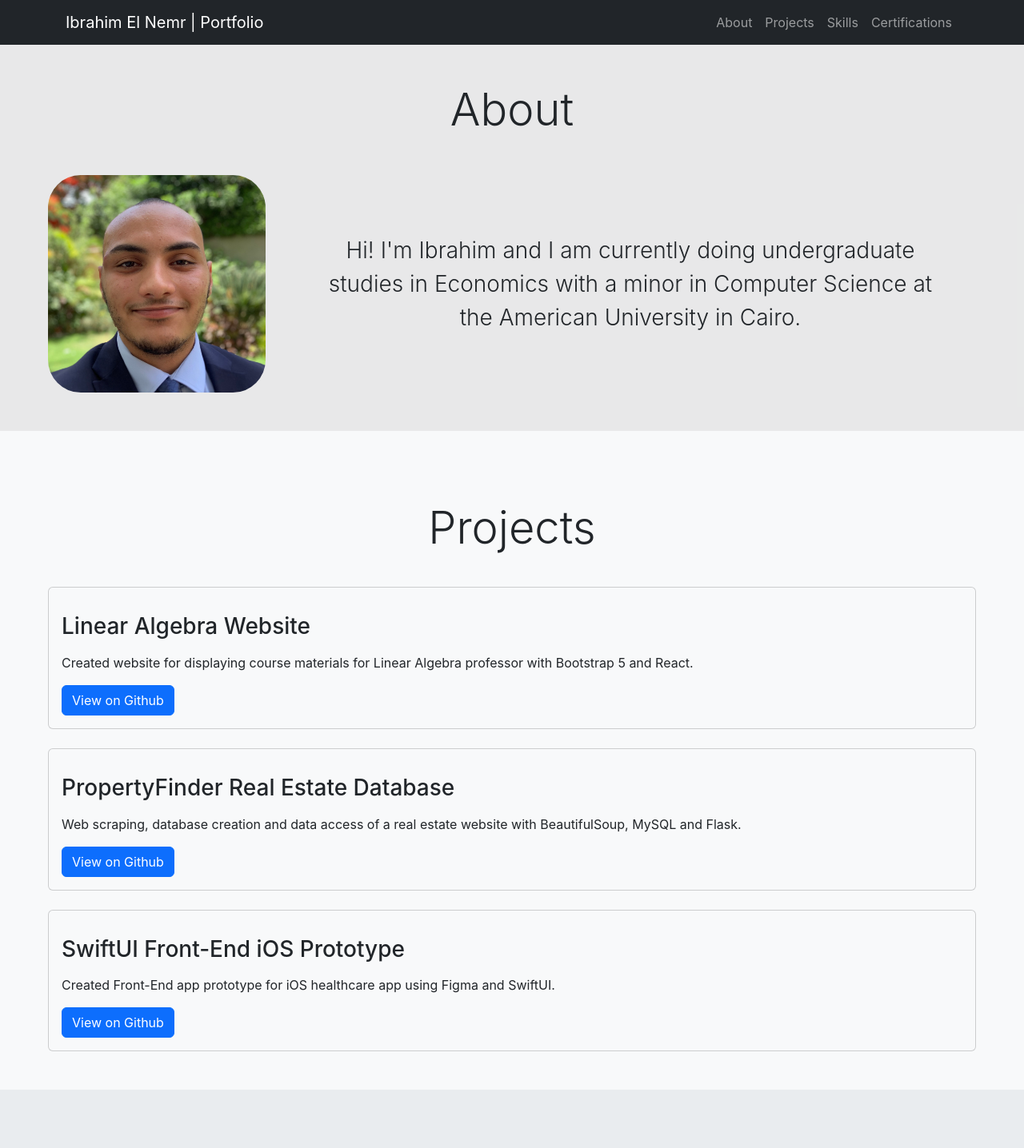
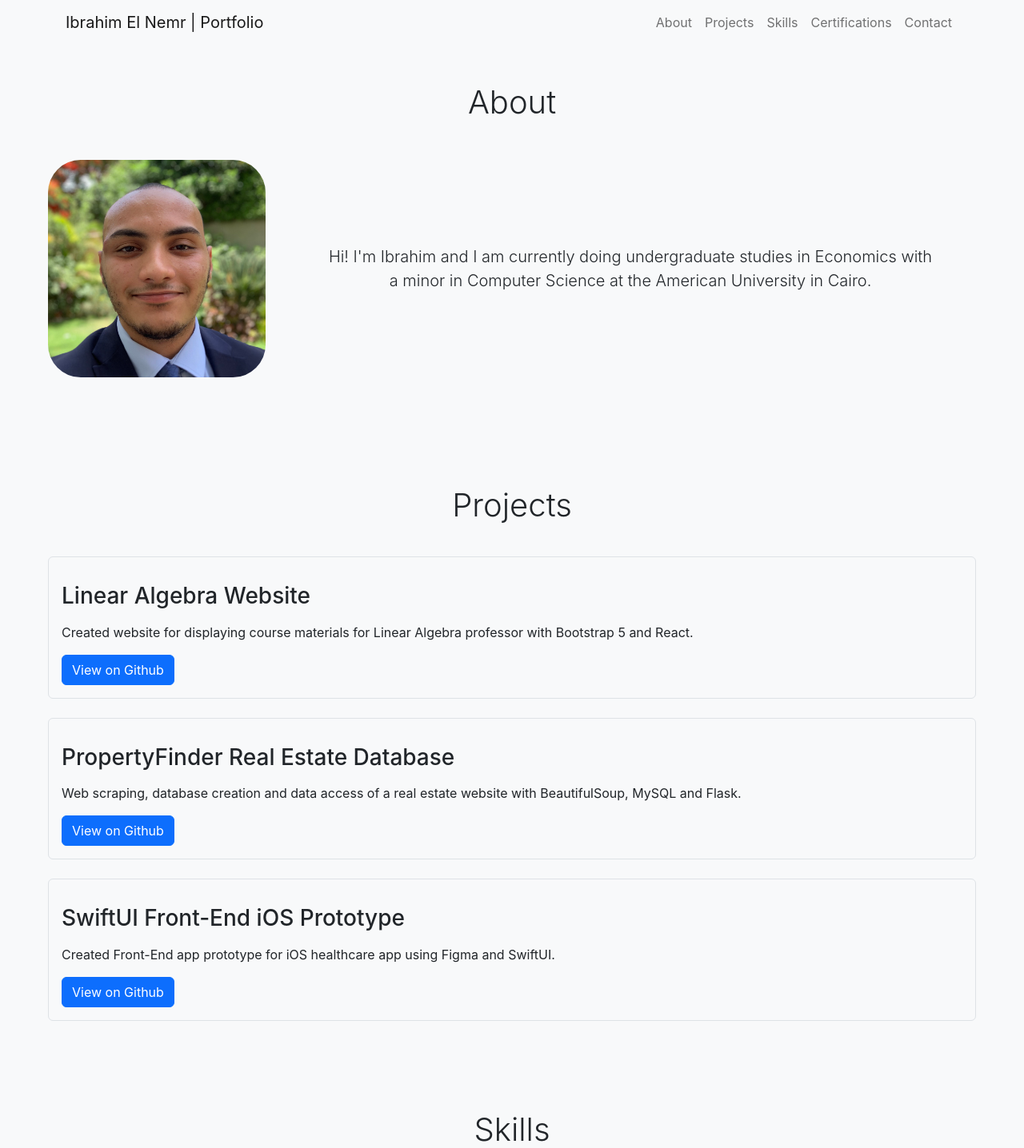
Before and after one commit to ibrahimelnemr/portfolio, a React (Create React App) app: page / in a window 1280 px wide. Shown: the top 1436 px of the page at 80% size. Built offline with nearby package versions, Linux system fonts and the light colour scheme.

Commit message:
improve styling and add contact

```diff
--- a/src/App.css
+++ b/src/App.css
@@ -1,5 +1,50 @@
 .App {
   text-align: center;
+}
+
+.profile-img {
+  max-width: 75%;
+  height: auto;
+}
+
+.card {
+  border: none;
+  transition: transform 0.2s;
+}
+
+.contact-logo {
+  max-width: 50px;
+  width: 100%;
+  max-height: auto;
+  margin: 10px;
+}
+
+.card:hover {
+  background-color: rgb(233, 236, 239) !important;
+  transform: scale(1.05);
+}
+
+.nav-item {
+  display: inline-block;
+  position: relative;
+}
+
+.nav-item:after {
+  content: "";
+  position: absolute;
+  width: 100%;
+  transform: scaleX(0);
+  height: 2px;
+  bottom: 0;
+  left: 0;
+  background-color: #282c34;
+  transform-origin: bottom right;
+  transition: transform 0.25s ease-out;
+}
+
+.nav-item:hover:after {
+  transform: scaleX(1);
+  transform-origin: bottom left;
 }
 
 .logo {
@@ -9,11 +54,17 @@
   margin: 10px;
 }
 
-#about, #projects, #skills, #certifications, #resume {
+#about,
+#projects,
+#skills,
+#certifications,
+#resume {
   min-height: 40vh;
 }
 
-#about, #skills, #resume {
+#about,
+#skills,
+#resume {
   /* background-color: #E9ECEF; */
   background-color: rgb(233, 236, 239);
 }
--- a/src/components/About.js
+++ b/src/components/About.js
@@ -4,10 +4,10 @@ function About()
 {
 return(
 <>
-<div class="row bg-dark bg-opacity-10 p-5 m-0">
+<div class="row bg-light p-5 m-0">
 
     <div className="col-12 pb-5">
-        <div class="text-center display-4">
+        <div class="text-center display-6">
             About
         </div>
     </div>
@@ -16,7 +16,7 @@ return(
         <img src={profileImg} class="img-fluid" Style="border-radius: 15%;" alt="logo" />
     </div>
 
-    <div class="col-12 d-flex my-auto col-lg-9 fs-3 d-flex text-center">
+    <div class="col-12 d-flex my-auto col-lg-9 fs-5 d-flex text-center">
         <div className="m-5 fw-light">
 
                 Hi! I'm Ibrahim and I am currently doing undergraduate studies in Economics with a minor in Computer Science at the American University in Cairo.
--- a/src/components/Certifications.js
+++ b/src/components/Certifications.js
@@ -6,13 +6,13 @@ return(
 <>
 <div id="certifications" class="row p-5 m-0 bg-light g-4">
     <div class="col-12">
-        <div class="text-center p-2 m-2 display-4">
+        <div class="text-center p-2 m-2 display-6">
             Certifications
         </div>
     </div>
 
     <div class="col-12">
-      <div class="card bg-light text-dark">
+      <div class="card border bg-light text-dark">
         <div class="card-body">
           <div class="h1 mb-3">
           </div>
@@ -37,7 +37,7 @@ return(
 
 
     <div class="col-12">
-      <div class="card bg-light text-dark">
+      <div class="card border bg-light text-dark">
         <div class="card-body">
           <div class="h1 mb-3"></div>
           <h3 class="card-title mb-3">
--- a/src/components/Contact.js
+++ b/src/components/Contact.js
@@ -3,30 +3,49 @@ import github_logo from '../images/github.png'
 import github_logo2 from '../images/github2.png'
 import linkedin_logo from '../images/linkedin.png'
 
-function Contact() {
+function Contact()
+{
 
-return(
+    return (
 
         <>
-<div id="contact" class="row m-0  bg-dark bg-opacity-75 text-light">
+            <div id="contact" class="row m-0  bg-light bg-opacity-75 text-dark d-flex align-items-center">
                 <div class="col-12">
-        <div class="text-center p-2 m-2 display-4">
-            Get in Touch
+                    <div class="text-center p-2 mb-5 m-2 display-6">
+                        Contact
                     </div>
                 </div>
-    <div class="col-12">
-        <div class="p-2 m-2 lead fs-3">
+
+                <div class="col-3 text-center d-flex align-items-center justify-content-center">
 
                 </div>
+
+                <div class="col-3 text-center d-flex align-items-center justify-content-center">
+                    <a href="https://github.com/ibrahimelnemr/">
+                        <img class="img-fluid contact-logo" src={ linkedin_logo } alt="" />
+                    </a>
                 </div>
-    <div class="col-6 text-center">
-        <img class="img-fluid logo" src={linkedin_logo} alt="" />
+
+                <div class="col-3 text-center d-flex align-items-center justify-content-center">
+                    <a href="https://github.com/ibrahimelnemr/">
+                        <img class="img-fluid contact-logo" src={ github_logo2 } alt="" />
+                    </a>
                 </div>
-    <div class="col-6 text-center">
-        <img class="img-fluid logo" src={github_logo2} alt="" />
+
+                <div class="col-3 text-center d-flex align-items-center justify-content-center"></div>
+
+                <div class="col-12">
+                    <div class="text-center p-2 mb-5 m-2 fs-4 fw-light">
+                        I am currently searching for opportunities in full-stack or back-end development. If you'd like to get in touch, feel free to connect on Github or Linkedin!
+                        <br />
+                        <br />
+                        You can also reach me via email at <a href="mailto:ibrahimelnemr@aucegypt.edu">ibrahimelnemr@aucegypt.edu</a>.
                     </div>
 
 
+                </div>
+
+                <div class="col-12 mb-4"></div>
             </div>
 
 
--- a/src/components/Main.js
+++ b/src/components/Main.js
@@ -18,7 +18,7 @@ return(
     <Certifications/>
 
     {/* <Resume/>*/}
-    {/* <Contact/>  */}
+    <Contact/>
     {/* <Footer/> */}
 
   </main>
--- a/src/components/Navbar.js
+++ b/src/components/Navbar.js
@@ -5,9 +5,9 @@ function Navbar () {
         <>
 <div class="row p-0 m-0">
 
-<nav className="navbar navbar-expand-lg bg-dark navbar-dark">
+<nav className="navbar navbar-expand-lg bg-light navbar-light">
   <div className="container">
-    <a href="#" className="navbar-brand">
+    <a href="#" className="navbar-brand nav-item">
     Ibrahim El Nemr | Portfolio
     </a>
 
@@ -24,29 +24,36 @@ function Navbar () {
 
         {/* About */}
         <li className="nav-item">
-          <a href="#about" className="nav-link">
+          <a href="#about" className="nav-link nav-item">
             About
           </a>
         </li>
 
         {/* Projects */}
         <li className="nav-item">
-          <a href="#projects" className="nav-link">
+          <a href="#projects" className="nav-link nav-item">
             Projects
           </a>
         </li>
 
         {/* Skills */}
         <li className="nav-item">
-          <a href="#skills" className="nav-link">
+          <a href="#skills" className="nav-link nav-item">
             Skills
           </a>
         </li>
 
         {/* Certifications */}
         <li className="nav-item">
-          <a href="#certifications" className="nav-link">
+          <a href="#certifications" className="nav-link nav-item">
             Certifications
+          </a>
+        </li>
+
+        {/* Contact */}
+        <li className="nav-item">
+          <a href="#contact" className="nav-link nav-item">
+            Contact
           </a>
         </li>
 
--- a/src/components/Projects.js
+++ b/src/components/Projects.js
@@ -6,13 +6,13 @@ return(
 <>
 <div class="row p-5 m-0 bg-light g-4">
   <div class="col-12">
-      <div class="text-center p-2 m-2 display-4">
+      <div class="text-center p-2 m-2 display-6">
           Projects
       </div>
   </div>
 
   <div class="col-12">
-    <div class="card bg-light text-dark">
+    <div class="card border bg-light text-dark">
       <div class="card-body">
         <div class="h1 mb-3">
         </div>
@@ -30,7 +30,7 @@ return(
 
 
   <div class="col-12">
-    <div class="card bg-light text-dark">
+    <div class="card border bg-light text-dark">
       <div class="card-body">
         <div class="h1 mb-3"></div>
         <h3 class="card-title mb-3">
@@ -47,7 +47,7 @@ return(
 
 
   <div class="col-12">
-    <div class="card bg-light text-dark">
+    <div class="card border bg-light text-dark">
       <div class="card-body">
         <div class="h1 mb-3">
         </div>
--- a/src/components/Skills.js
+++ b/src/components/Skills.js
@@ -28,9 +28,9 @@ function Skills()
   return (
 
     <>
-      <div id="skills" class="row py-5 m-0">
+      <div id="skills" class="row py-5 m-0 bg-light">
         <div class="col-12">
-          <div class="text-center p-2 m-2 display-4">
+          <div class="text-center p-2 m-2 display-6">
             Skills
           </div>
         </div>
```
Also changed, not shown: src/images/github2.png. Lines whose indentation alone changed are shown as unchanged.
